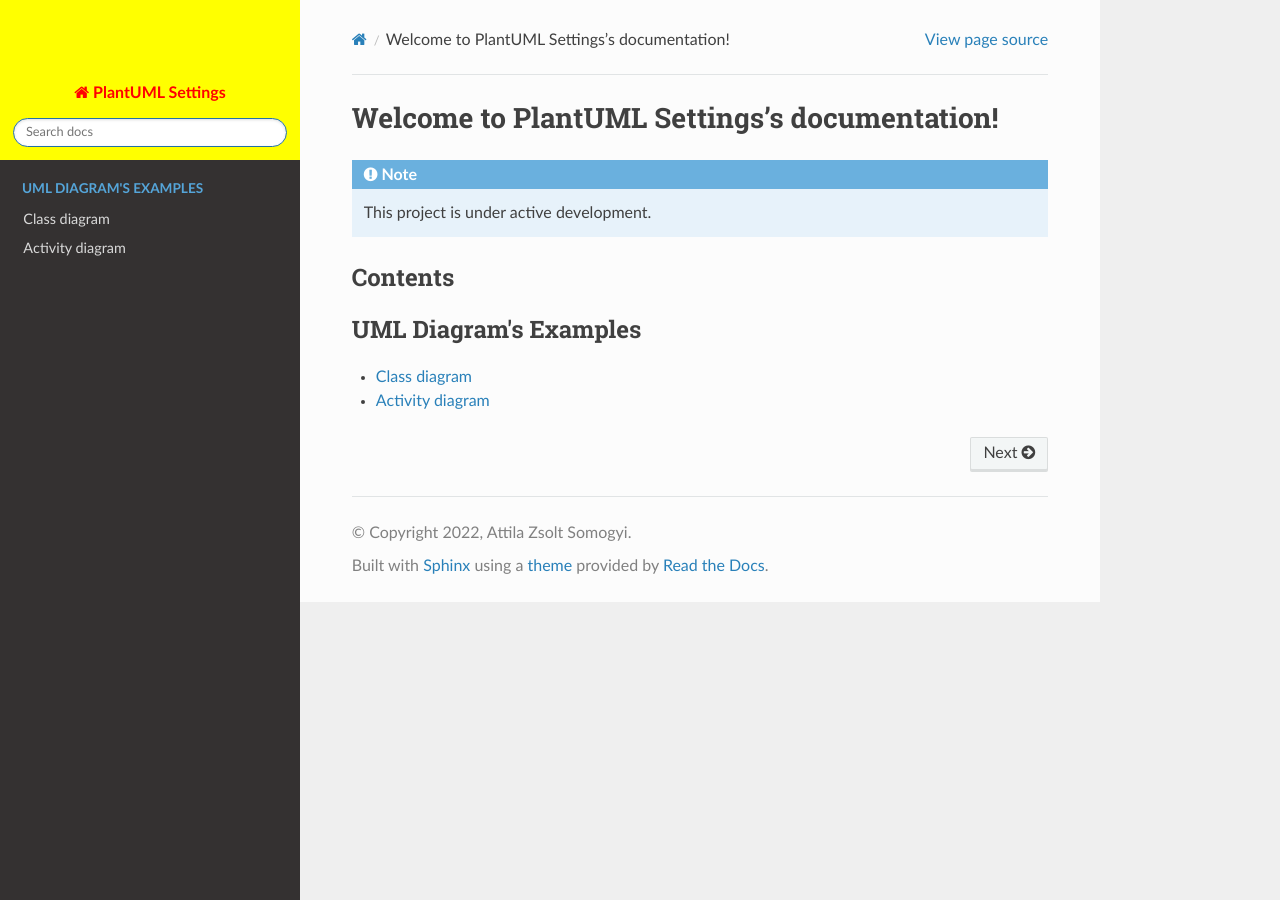
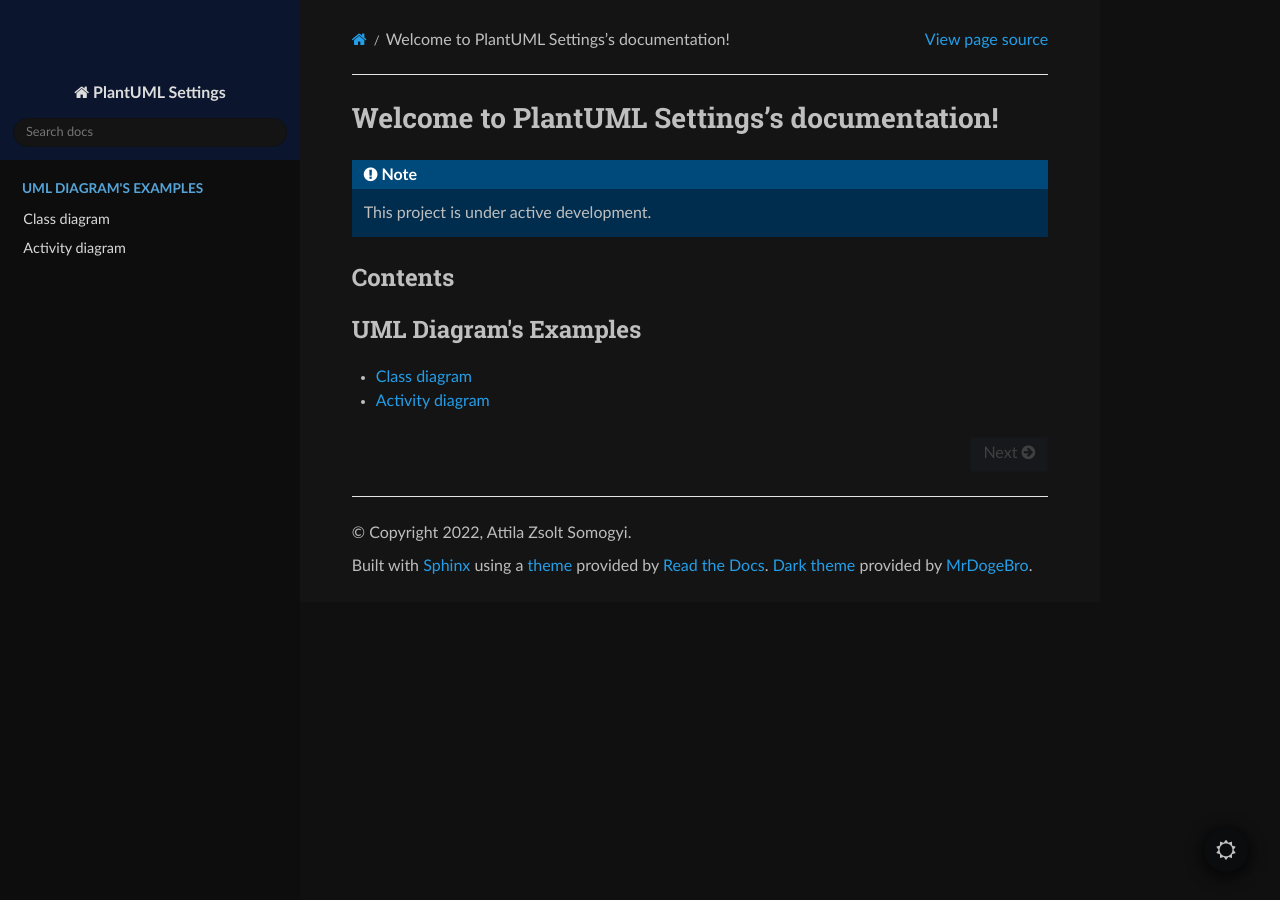
Before and after one commit to attilasomogyi/plantuml-settings, a Sphinx documentation site: the page built from docs/source/index.rst, in a window 1280 px wide. Built offline with Sphinx 7.4.7 and the Read the Docs theme 2.0.0, drawn with Linux system fonts in a browser that asks for light colours.

Commit message:
docs(conf): add dark mode

```diff
--- a/docs/source/conf.py
+++ b/docs/source/conf.py
@@ -10,6 +10,7 @@ extensions = [
     'sphinx.ext.intersphinx',
     'sphinx.ext.imgconverter',
     'sphinx_copybutton',
+    'sphinx_rtd_dark_mode',
 ]
 
 templates_path = ['_templates']
```
Also changed, not shown: 1 other file.
